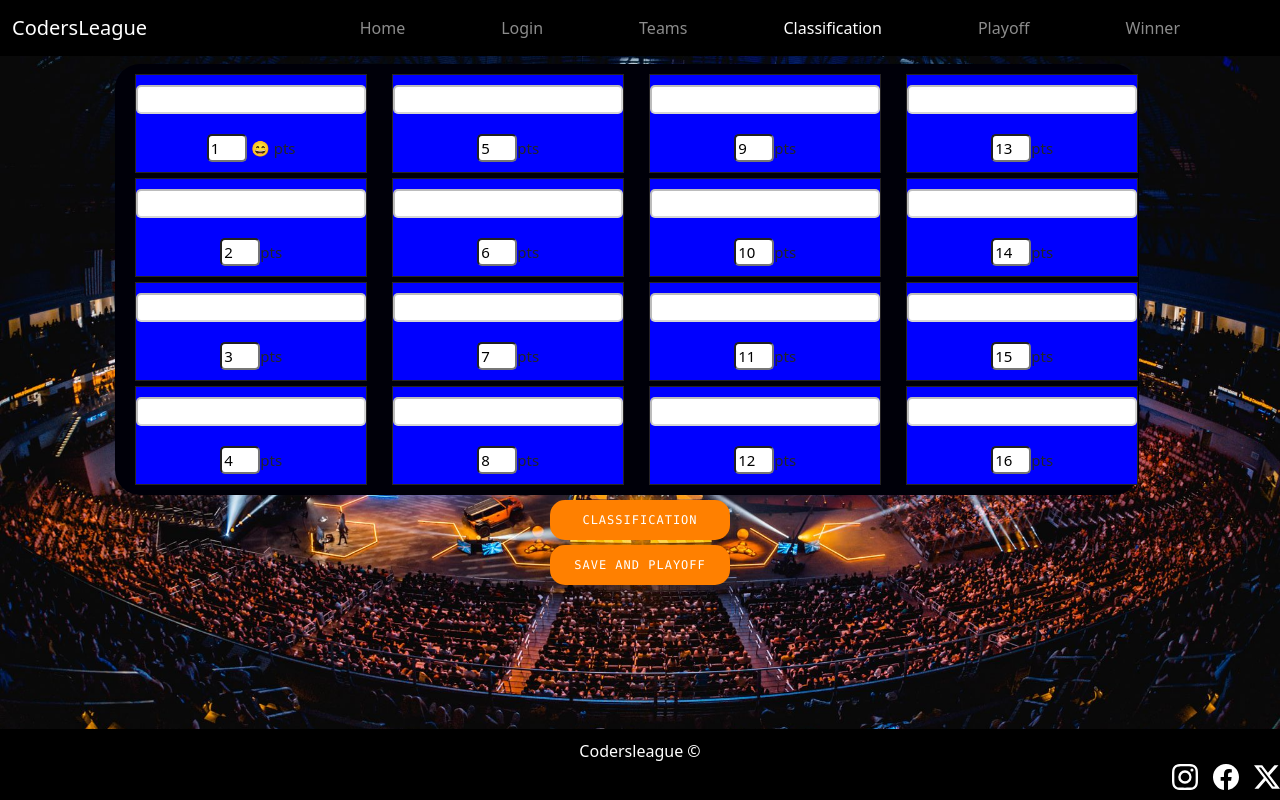
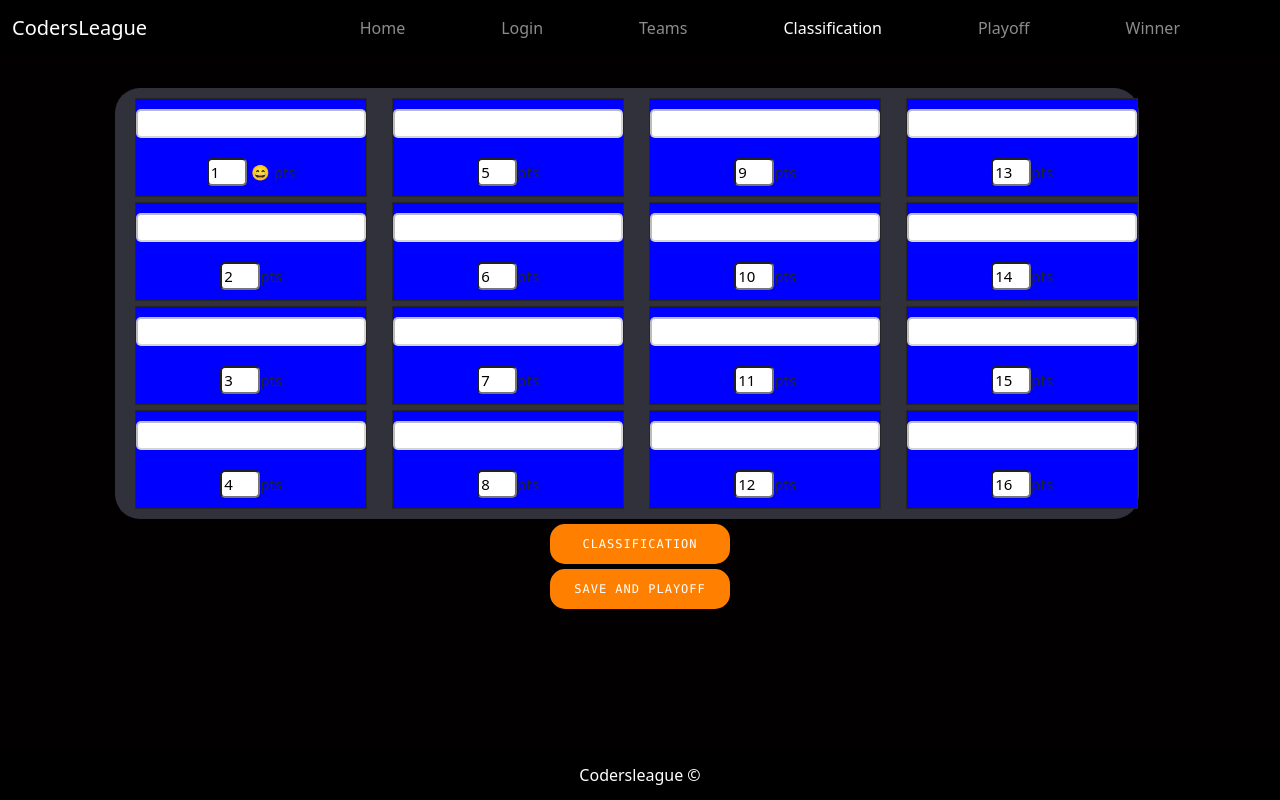
Before and after one commit to Miharu669/SportsApp, a website: page public/pages/shuffle.html in a window 1280 px wide. Drawn offline with Linux system fonts and the light colour scheme.

Commit message:
mejorando visualizacion

```diff
--- a/public/css/footer.css
+++ b/public/css/footer.css
@@ -4,11 +4,11 @@ footer {
   text-align: center;
   padding: 10px 0;
   width: 100%;
-  /*position: relative;*/
-  position: absolute;
+  position: relative;
   bottom: 0;
   left: 0;
 }
+
 .footer-content {
   display: flex;
   flex-direction: row;
@@ -27,7 +27,7 @@ footer {
   align-items: center;
 }
 
-.social-media_x {
+.social-media {
   display: flex;
   align-items: center;
   justify-content: center;
@@ -35,7 +35,7 @@ footer {
   margin-top: 10px;
 }
 
-.social-media_x a img {
+.social-media a img {
   filter: invert(100%) sepia(0%) saturate(0%) hue-rotate(0deg) brightness(100%)
     contrast(100%);
   width: 26px;
@@ -44,34 +44,20 @@ footer {
 
 /* Responsive */
 @media (min-width: 315px) {
-  .footer-content_X {
+  .footer-content {
     flex-direction: row;
     justify-content: space-between;
     align-items: center;
   }
 
-  .footer-content_x p {
+  .footer-content p {
     margin: 0;
     flex: 1;
     text-align: center;
   }
-  .social-media_x {
+  .social-media {
     margin-top: 0;
     justify-content: flex-end;
     width: auto;
   }
 }
-
-
-.fixed-bottom_X {
-  /*position: fixed;*/
-  position: relative;
-  right: 0;
-  bottom: 0;
-  left: 0;
-  /*z-index: 1030;*/
-}
-
-.justify-content-end_x {
-  justify-content: flex-end !important
-}
--- a/public/css/shuffle.css
+++ b/public/css/shuffle.css
@@ -1,10 +1,44 @@
+/* @import url(./footer.css); */
+/*@import url(./main.css);*/
+@import "./navbar.css";
+
 * {
   box-sizing: border-box;
 }
 
-  .body {
+.body {
 	font-family: 'Roboto', sans-serif;
 }
+
+/*linea adicionales*/
+html, body {
+  margin:0;
+  padding:0;
+  height:100%;
+  background-color: #020001;
+}
+
+#pagina {
+  position: relative;
+  min-height: 100%;
+}
+
+#contenido {
+  padding-bottom:50px; /* este valor debe ser igual o mayor al alto del pie */
+}
+
+#pie {
+  height:50px;
+  line-height:50px;
+  background:black;
+  color:white;
+  text-align:center;
+  position:absolute;
+  bottom:0;
+  left:0;
+  width:100%;
+}
+/*linea adicionales*/
 
 .main > div{
 background-color: #FF8000;
@@ -17,7 +51,7 @@ background-color: #FF8000;
     margin-top: 5%;
     margin-left: 9%;
     vertical-align: auto;
-    background-color: #000009;
+    background-color: #31313b;
     height: fit-content;
 
     /*vertical-padding  */
@@ -41,6 +75,7 @@ background-color: #FF8000;
     border: 1px solid #262424;
     background-color: blue;
     text-align: center;
+    height: fit-content
   }
 
   .grid11 {
@@ -93,7 +128,7 @@ background-color: #FF8000;
   }
 
   .button_slide {
-    color: #FFF;
+    color: #fff;
     border: 2px solid #FF8000;
     padding: 9px 18px;
     display: inline-block;
@@ -135,7 +170,7 @@ background-color: #FF8000;
     /*width: 120px;*/
     width: 10%vh;
     height: 40%vw;
-    background-color: #FFF;
+    background-color: #fff;
     margin-top: 10px;
     margin-bottom: 10px;
     border-radius: 5px;
--- a/public/pages/shuffle.html
+++ b/public/pages/shuffle.html
@@ -1,18 +1,105 @@
 <!DOCTYPE html>
 <html lang="en">
-
 
 <head>
     <meta charset="UTF-8">
     <meta name="viewport" content="width=device-width, initial-scale=1.0">
     <title>SportsApp</title>
 
-    <link rel="stylesheet" href="/public/css/styles.css">
+   <!-- <link rel="stylesheet" href="/public/css/styles.css">-->
     <link rel="stylesheet" href="/public/css/bootstrap.min.css">
     <link rel="stylesheet" href="/public/css/shuffle.css">
 </head>
 
 <body>
+    <div id="pagina">
+        <div id="cabecera">LOGO</div>
+        <div id="contenido">
+            <div class="container-gr">
+                <div class="grid11">
+                    <input type="text"   class="team" id="eq1" disabled>
+                    <input type="number" class="btn-number" min="0" max="9" value="1"  id="eq1-pts"> 😄 pts
+                </div>
+                <div class="grid12">
+                    <input type="text"   class="team" id="eq2" disabled>
+                    <input type="number" class="btn-number" min="0" max="9" value="2"  id="eq2-pts">pts
+                </div>
+                <div class="grid13">
+                    <input type="text"   class="team" id="eq3" disabled>
+                    <input type="number" class="btn-number" min="0" max="9" value="3"  id="eq3-pts">pts
+                </div>
+                <div class="grid14">
+                    <input type="text"   class="team" id="eq4" disabled>
+                    <input type="number" class="btn-number" min="0" max="9" value="4"  id="eq4-pts">pts
+                </div>
+
+                <div class="grid21">
+                    <input type="text"   class="team" id="eq5" disabled>
+                    <input type="number" class="btn-number" min="0" max="9" value="5"  id="eq5-pts">pts
+                </div>
+                <div class="grid22">
+                    <input type="text"   class="team" id="eq6" disabled>
+                    <input type="number" class="btn-number" min="0" max="9" value="6"  id="eq6-pts">pts
+                </div>
+                <div class="grid23">
+                    <input type="text"   class="team" id="eq7" disabled>
+                    <input type="number" class="btn-number" min="0" max="9" value="7"  id="eq7-pts">pts
+                </div>
+                <div class="grid24">
+                    <input type="text"   class="team" id="eq8" disabled>
+                    <input type="number" class="btn-number" min="0" max="9" value="8"  id="eq8-pts">pts
+                </div>
+
+                <div class="grid31">
+                    <input type="text"   class="team" id="eq9" disabled>
+                    <input type="number" class="btn-number" min="0" max="9" value="9"  id="eq9-pts">pts
+                </div>
+                <div class="grid32">
+                    <input type="text"   class="team" id="eq10" disabled>
+                    <input type="number" class="btn-number" min="0" max="9" value="10"  id="eq10-pts">pts
+                </div>
+                <div class="grid33">
+                    <input type="text"   class="team" id="eq11" disabled>
+                    <input type="number" class="btn-number" min="0" max="9" value="11"  id="eq11-pts">pts
+                </div>
+                <div class="grid34">
+                    <input type="text"   class="team" id="eq12" disabled>
+                    <input type="number" class="btn-number" min="0" max="9" value="12"  id="eq12-pts">pts
+                </div>
+
+                <div class="grid41">
+                    <input type="text"   class="team" id="eq13" disabled>
+                    <input type="number" class="btn-number" min="0" max="9" value="13"  id="eq13-pts">pts
+                </div>
+                <div class="grid42">
+                    <input type="text"   class="team" id="eq14" disabled>
+                    <input type="number" class="btn-number" min="0" max="9" value="14"  id="eq14-pts">pts
+                </div>
+                <div class="grid43">
+                    <input type="text"   class="team" id="eq15" disabled>
+                    <input type="number" class="btn-number" min="0" max="9" value="15"  id="eq15-pts">pts
+                </div>
+                <div class="grid44">
+                    <input type="text"   class="team" id="eq16" disabled>
+                    <input type="number" class="btn-number" min="0" max="9" value="16"  id="eq16-pts">pts
+                </div>
+              </div>
+
+              <div id="outer">
+                <div class="button_slide slide_left">CLASSIFICATION</div>
+                <div class="button_slide slide_left">SAVE AND PLAYOFF</div>
+              </div>
+        </div>
+            <div id="pie">
+            <div>Codersleague &copy;</div>
+<!--             <div>
+                <a href="https://www.instagram.com/"><img src="/public/assets/icons/instagram.svg" alt="Instagram"></a>
+                <a href="https://www.facebook.com/"><img src="/public/assets/icons/facebook.svg" alt="Facebook"></a>
+                <a href="https://twitter.com/"><img src="/public/assets/icons/twitter-x.svg" alt="TwitterX"></a>
+            </div> -->
+        </div>
+    </div>
+
     <nav class="navbar navbar-expand-lg navbar-dark fixed-top">
         <div class="container-fluid">
             <a class="navbar-brand me-5" href="#">CodersLeague</a>
@@ -45,8 +132,9 @@
         </div>
     </nav>
 
-    <main class="container-global">
-        <div class="container-gr">
+    <!--
+    <main>
+       <div class="container-gr">
             <div class="grid11">
                 <input type="text"   class="team" id="eq1" disabled>
                 <input type="number" class="btn-number" min="0" max="9" value="1"  id="eq1-pts"> 😄 pts
@@ -121,9 +209,13 @@
             <div class="button_slide slide_left">SAVE AND PLAYOFF</div>
           </div>
     </main>
+-->
 
+<!--     <footer>
+        <div>
     <footer class="fixed-bottom_x">
         <div class="footer-content_x">
+
             <div>Codersleague ©</div>
             <div class="social-media_x justify-content-end_x">
                 <a href="https://www.instagram.com/"><img src="/public/assets/icons/instagram.svg" alt="Instagram"></a>
@@ -131,7 +223,7 @@
                 <a href="https://twitter.com/"><img src="/public/assets/icons/twitter-x.svg" alt="TwitterX"></a>
             </div>
         </div>
-    </footer>
+    </footer> -->
 
    <!-- <script src="/public/css/bootstrap.min.css"></script> -->
 
```
